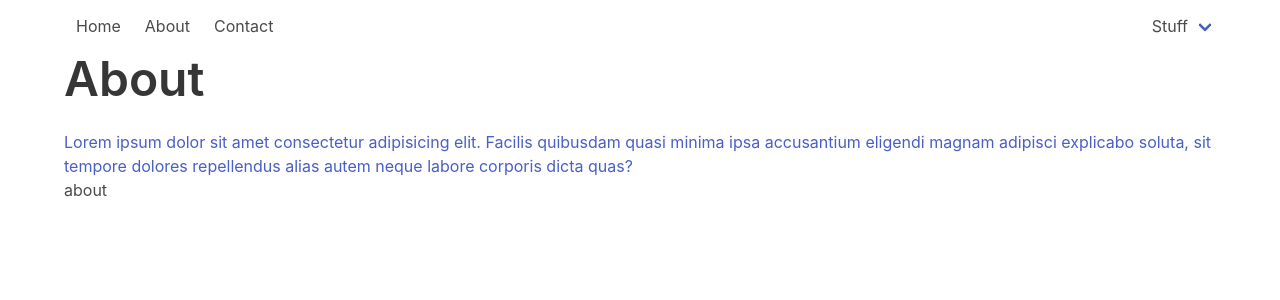
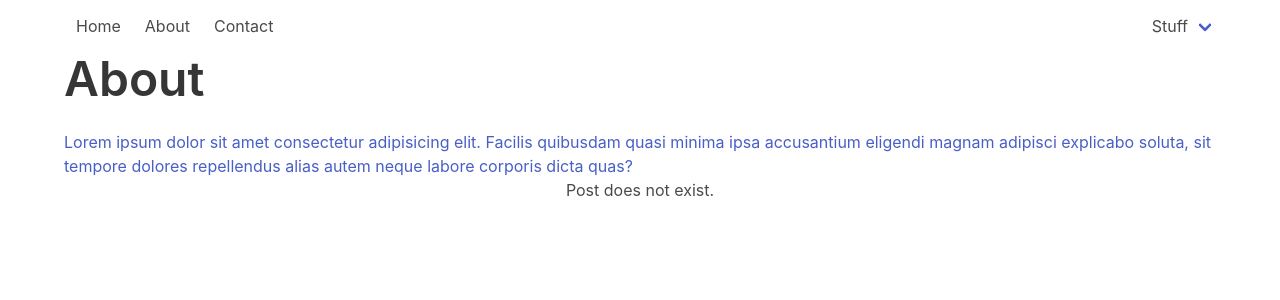
Before and after one commit to vartanbeno/react-tutorial-create-react-app, a React (Create React App) app: page /about in a window 1280 px wide. Shown: the top 300 px of the page. Built offline with nearby package versions, Linux system fonts and the light colour scheme; no server answers.

Commit message:
get post by id

```diff
--- a/src/components/Home.js
+++ b/src/components/Home.js
@@ -1,5 +1,6 @@
 import React, { Component } from 'react';
 import axios from 'axios';
+import { Link } from 'react-router-dom';
 
 class Home extends Component {
 
@@ -24,7 +25,7 @@ class Home extends Component {
                 return (
                     <article className="message-is-dark" key={ post.id }>
                         <div className="message-header">
-                            <p>{ post.title }</p>
+                            <Link to={ '/' + post.id }><p>{ post.title }</p></Link>
                         </div>
                         <div className="message-body">
                             { post.body }
--- a/src/components/Post.js
+++ b/src/components/Post.js
@@ -1,23 +1,38 @@
 import React, { Component } from 'react';
+import axios from 'axios';
 
 class Post extends Component {
 
     state = {
-        id: null
+        post: null
     }
 
     componentDidMount() {
-        this.setState({
-            id: this.props.match.params.post_id
+        let id = this.props.match.params.post_id;
+        axios.get('https://jsonplaceholder.typicode.com/posts/' + id).then(res => {
+            this.setState({
+                post: res.data
+            })
         })
     }
 
     render() {
+
+        const post = this.state.post ? (
+            <div className="post">
+                <h1 className="has-text-centered">{ this.state.post.title }</h1>
+                <p>{ this.state.post.body }</p>
+            </div>
+        ) : (
+            <p className="has-text-centered">Post does not exist.</p>
+        )
+
         return (
             <div className="container">
-                <p>{ this.state.id }</p>
+                { post }
             </div>
         )
+
     }
 
 }
```
